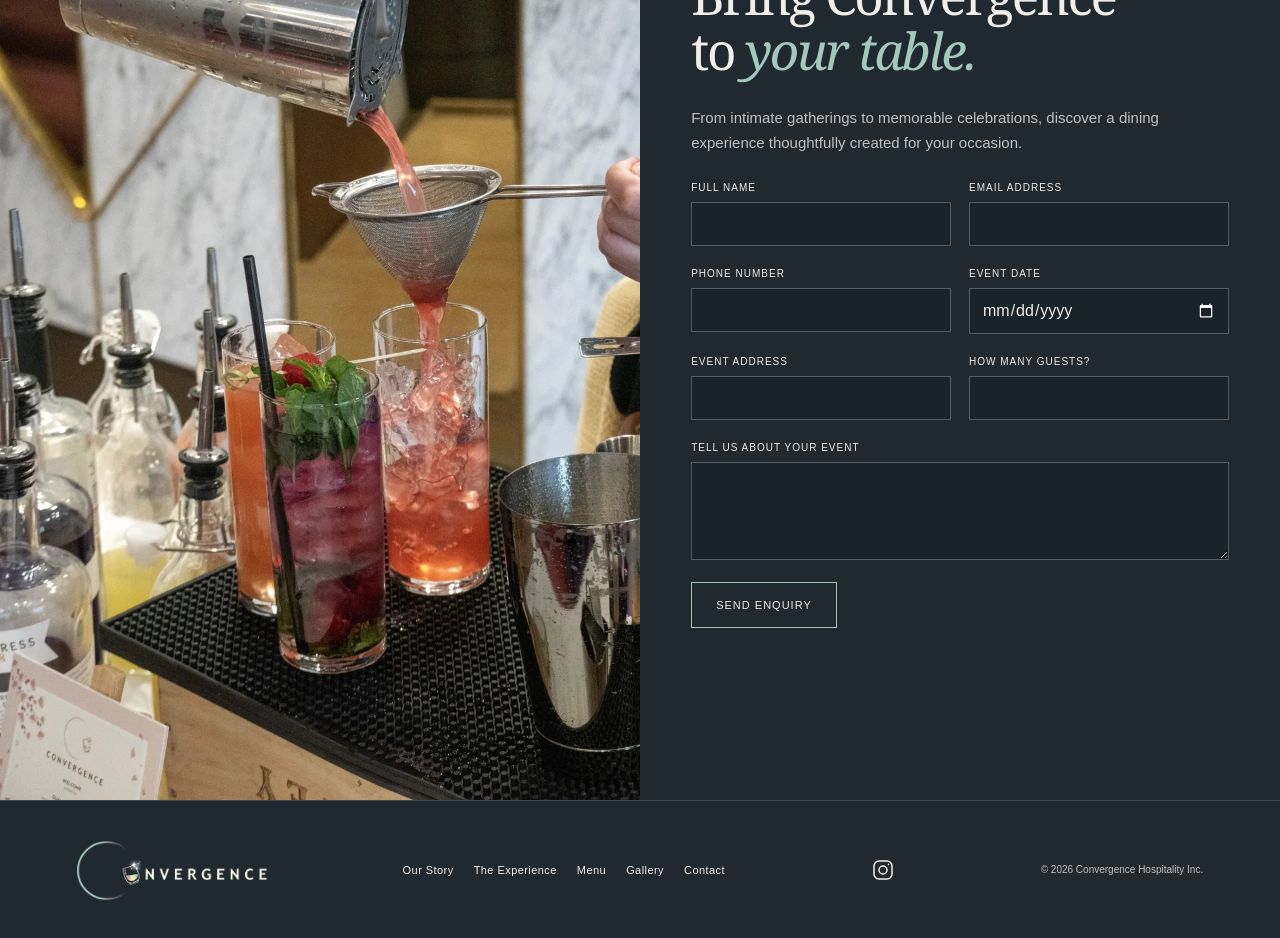
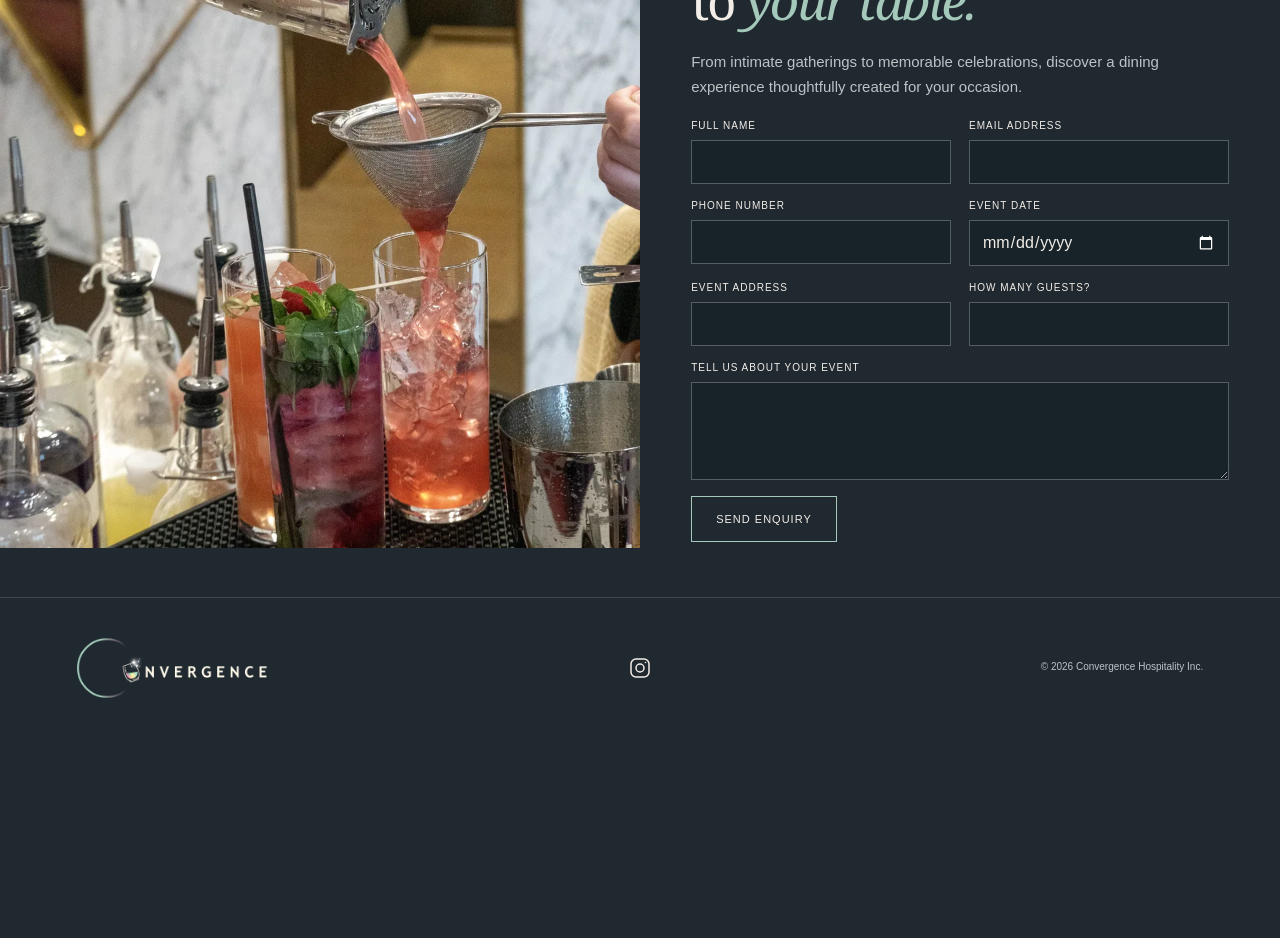
Before and after one commit to jon825/Convergence.Yvr, a React (Vite) app: page / in a window 1280 px wide. Shown: the part 3920-4858 px from the top of the page. After the commit the page ends 4658 px from the top, so only its background shows below. Built offline with nearby package versions, Linux system fonts and the light colour scheme; no server answers.

Commit message:
Compact contact section and simplify footer layout

```diff
--- a/src/App.jsx
+++ b/src/App.jsx
@@ -5,7 +5,7 @@ import Photo from './components/Photo';
 import Menu from './components/Menu';
 import ContactForm from './components/ContactForm';
 import { biographies } from './data/story';
-import { steps, navigation, contact } from './data/content';
+import { steps, contact } from './data/content';
 const Eyebrow = ({ children }) => <p className="eyebrow">{children}</p>;
 
 export default function App() {
@@ -48,9 +48,8 @@ export default function App() {
     </main>
     <footer>
       <a className="wordmark" href="#home"><img src="/images/convergence-logo.png" width="450" height="142" alt="Convergence"/></a>
-      <nav aria-label="Footer navigation">{navigation.map(([id,label]) => <a href={`#${id}`} key={id}>{label}</a>)}</nav>
       <a className="instagram-link" href={contact.instagram} target="_blank" rel="noopener noreferrer" aria-label="Convergence on Instagram (opens in a new tab)"><svg width="24" height="24" viewBox="0 0 24 24" fill="none" stroke="currentColor" strokeWidth="1.5" aria-hidden="true"><rect x="3" y="3" width="18" height="18" rx="5"/><circle cx="12" cy="12" r="4"/><circle cx="17.5" cy="6.5" r=".8" fill="currentColor" stroke="none"/></svg></a>
-      <p>© {new Date().getFullYear()} Convergence Hospitality Inc.</p>
+      <p>© 2026 Convergence Hospitality Inc.</p>
     </footer>
     <a className="back-to-top" href="#home" aria-label="Return to top"><svg width="20" height="20" viewBox="0 0 24 24" fill="none" stroke="currentColor" strokeWidth="1.5" aria-hidden="true"><path d="M12 20V4m-7 7 7-7 7 7"/></svg></a>
   </>;
--- a/src/styles/site.css
+++ b/src/styles/site.css
@@ -147,3 +147,18 @@ footer{gap:20px;flex-wrap:wrap}
 .photo-caption-area p{margin:0;text-align:center;font-size:12px;line-height:1.6;max-width:calc(78dvh * .6667)}
 @media(max-width:800px){.story>.story-photo{height:clamp(280px,55svh,480px);aspect-ratio:auto}.story-body{padding:48px 7%}.hero-media img{object-position:50% 70%}}
 @media(max-width:480px){.modal-close{top:8px;right:8px}.modal-previous{left:8px}.modal-next{right:8px}.menu-viewer-title{font-size:10px;letter-spacing:1px}.photo-caption-area{padding:14px 12px}}
+
+/* A more compact enquiry section, with the same photo sizing as Our Story. */
+.contact.section{align-items:center}
+.contact-photo{height:min(680px,calc(100svh - var(--header-height) - 48px));min-height:0;align-self:center}
+.contact-body{padding-block:40px}
+.contact-body>.eyebrow{margin-bottom:20px}
+.contact .lead{margin-block:20px}
+.contact .enquiry-form{gap:16px 18px;grid-template-columns:repeat(2,minmax(0,1fr))}
+footer{display:grid;grid-template-columns:minmax(0,1fr) auto minmax(0,1fr);align-items:center;gap:24px}
+footer>.wordmark{justify-self:start}
+footer>.instagram-link{justify-self:center}
+footer>p{width:auto;justify-self:end;text-align:right}
+@media(max-width:800px){.contact-photo{height:clamp(260px,42svh,360px)}.contact-body{padding:36px 7%}}
+@media(max-width:600px){footer{grid-template-columns:1fr;justify-items:center;padding-block:28px;gap:16px}footer>.wordmark,footer>.instagram-link,footer>p{justify-self:center}footer>p{text-align:center}}
+@media(max-width:480px){.contact .enquiry-form{grid-template-columns:1fr}}
```
